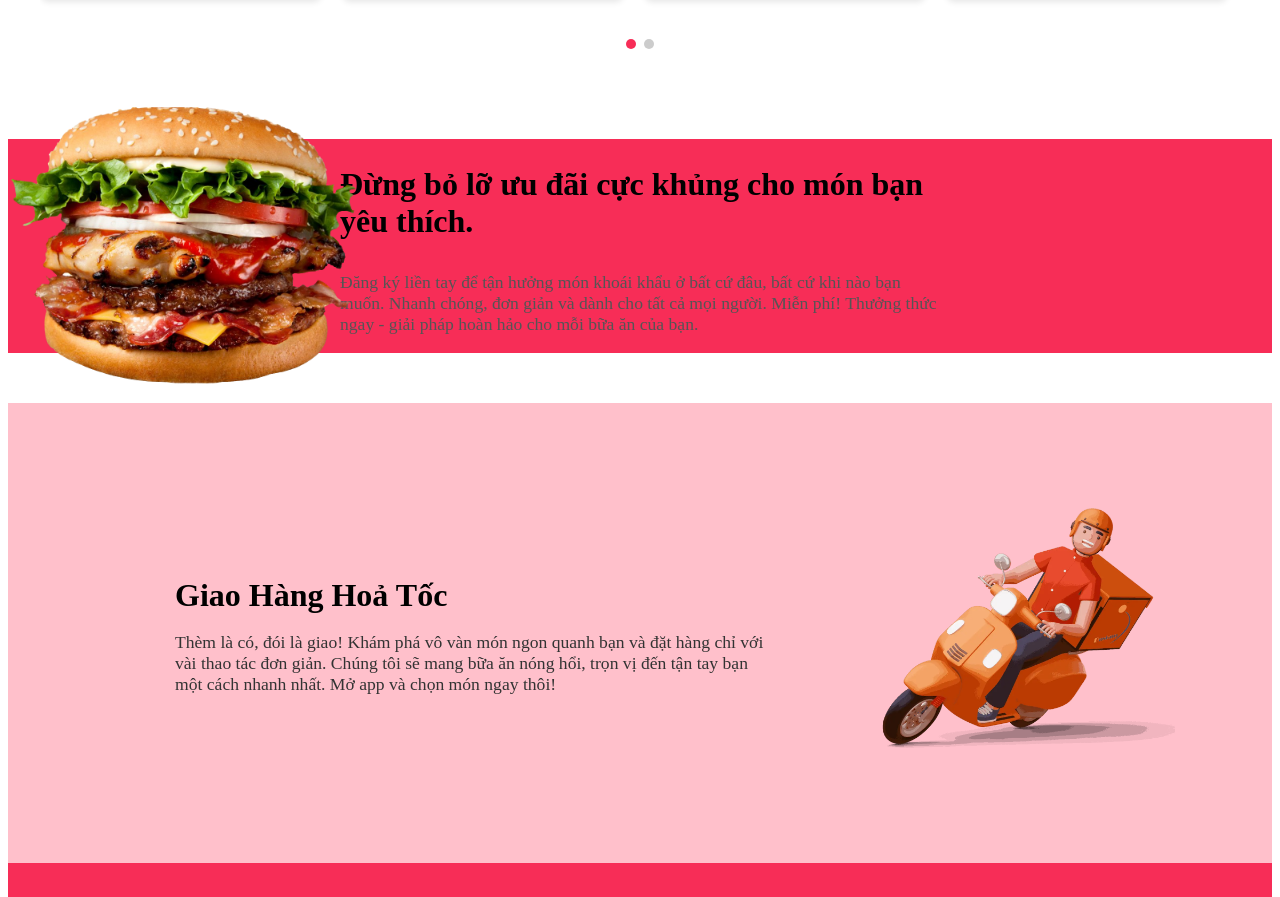
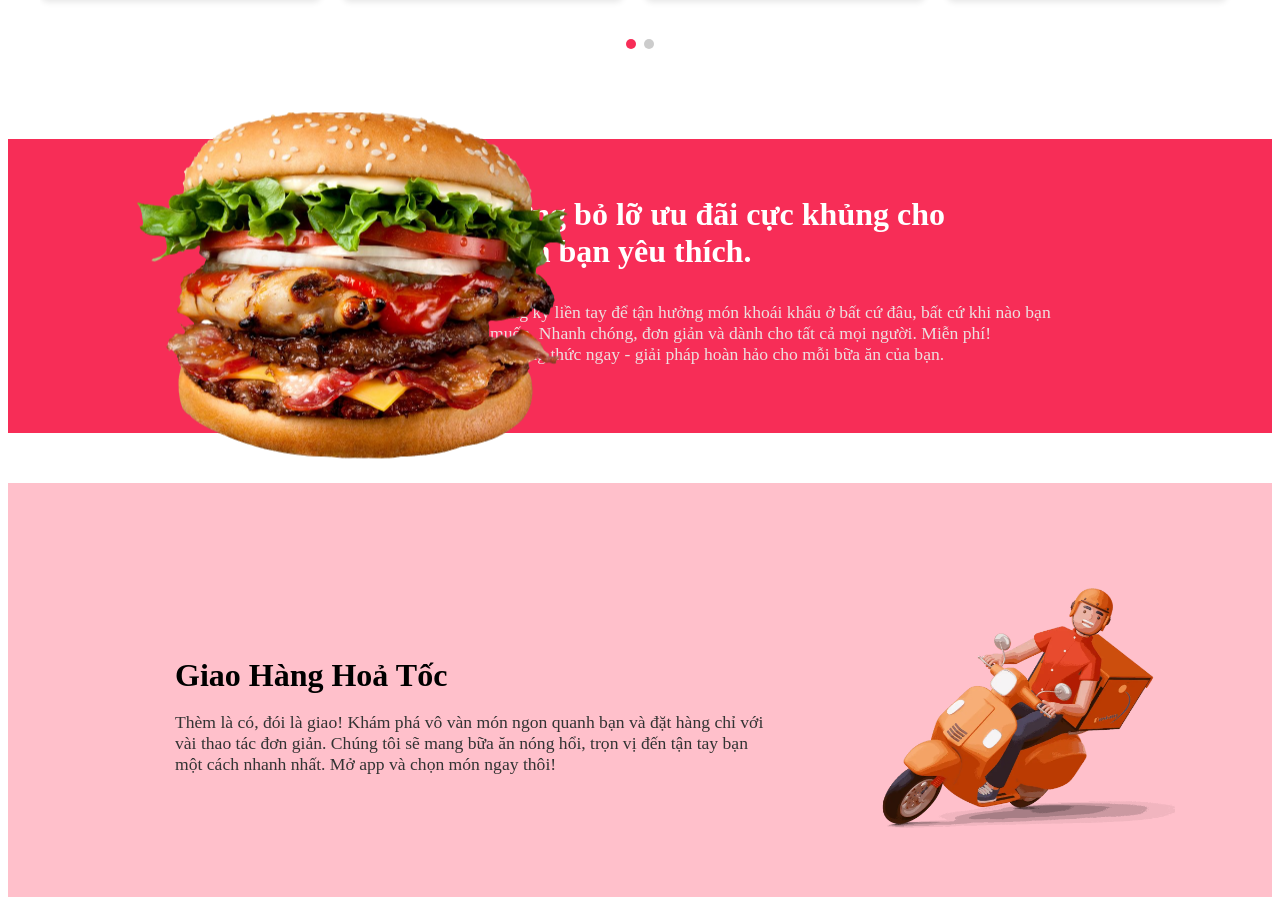
Before and after one commit to vvinh118/FoodFast-Delivery, a React (Vite) app in the folder apps/web/: page / in a window 1280 px wide. Shown: the part 1052-1949 px from the top of the page. Built offline with nearby package versions, Linux system fonts and the light colour scheme.

Commit message:
Edit Home #3 lần 2

```diff
--- a/apps/web/src/pages/Home.tsx
+++ b/apps/web/src/pages/Home.tsx
@@ -154,25 +154,24 @@ const PromoSection = styled.section`
 const PromoTextWrap = styled.div`
   display: flex;
   flex-direction: column;
-  justify-content: center;
   max-width: 600px;
-
+  padding: 30px 0 50px 300px;
 `
 const PromoHeading = styled.h1`
   font-size: 2rem;
   margin-bottom: 15px;
+  color: white;
+  width: 500px;
 `
 const PromoText = styled.p`
   font-size: 1.1rem;
-  color: #555;
+  color: #ede0e0;
 `
 const PromoImg = styled.img`
-  max-width: 400px;
+  max-width: 500px;
   height: auto;
-  width: 1000px;
-position: absolute;
-  /* Đẩy hình ảnh sang trái 500px */
-  left: -20px;
+  position: absolute;
+  left: 100px;
   top: 50%;
   transform: translateY(-50%);
 `
@@ -348,7 +347,8 @@ export default function Home() {
                         Đừng bỏ lỡ ưu đãi cực khủng cho món bạn yêu thích.
                     </PromoHeading>
                     <PromoText>
-                        Đăng ký liền tay để tận hưởng món khoái khẩu ở bất cứ đâu, bất cứ khi nào bạn muốn. Nhanh chóng, đơn giản và dành cho tất cả mọi người. Miễn phí! Thưởng thức ngay - giải pháp hoàn hảo cho mỗi bữa ăn của bạn.
+                        Đăng ký liền tay để tận hưởng món khoái khẩu ở bất cứ đâu, bất cứ khi nào bạn muốn. Nhanh chóng, đơn giản và dành cho tất cả mọi người. Miễn phí!
+                        <br />Thưởng thức ngay - giải pháp hoàn hảo cho mỗi bữa ăn của bạn.
                     </PromoText>
                 </PromoTextWrap>
             </PromoSection>
```
